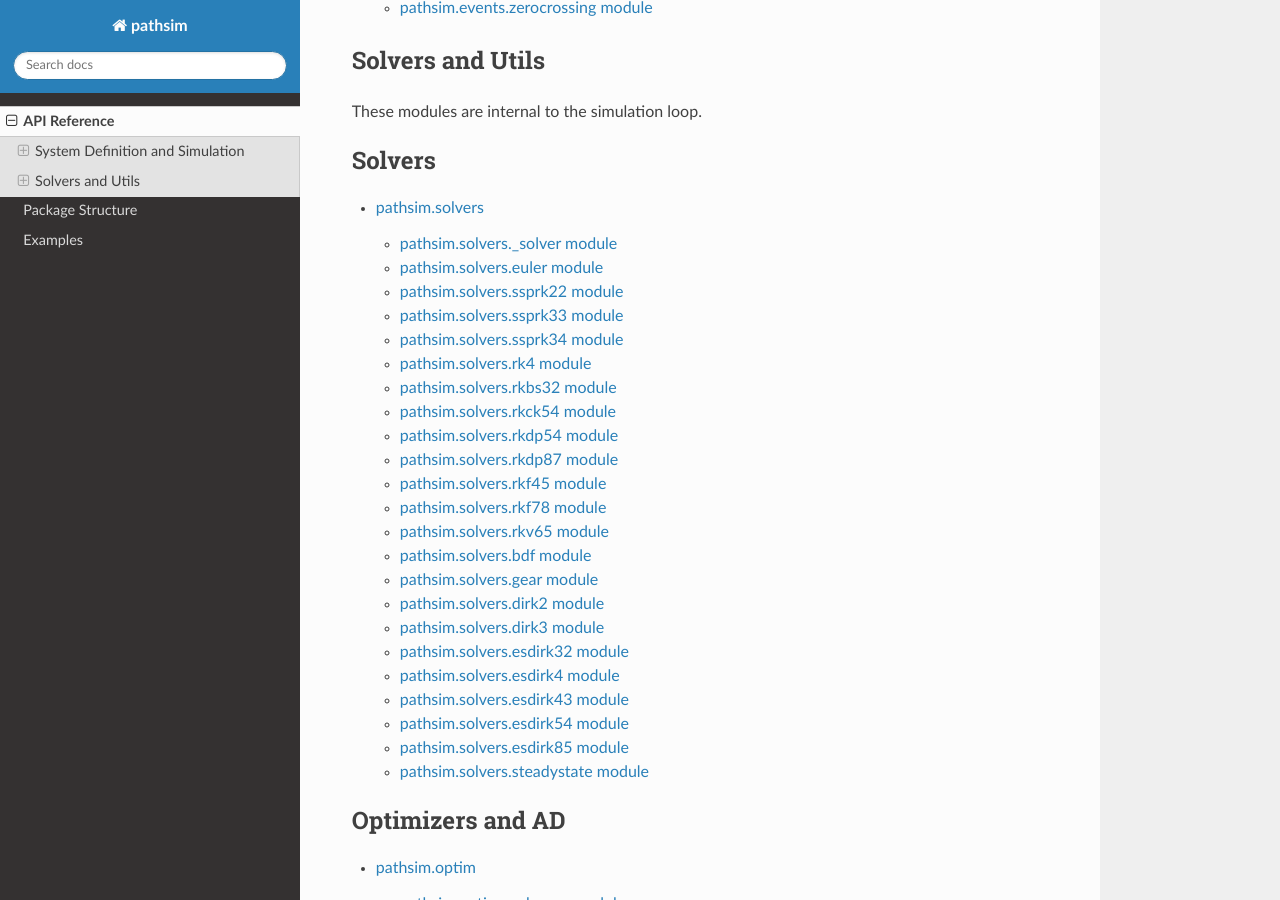
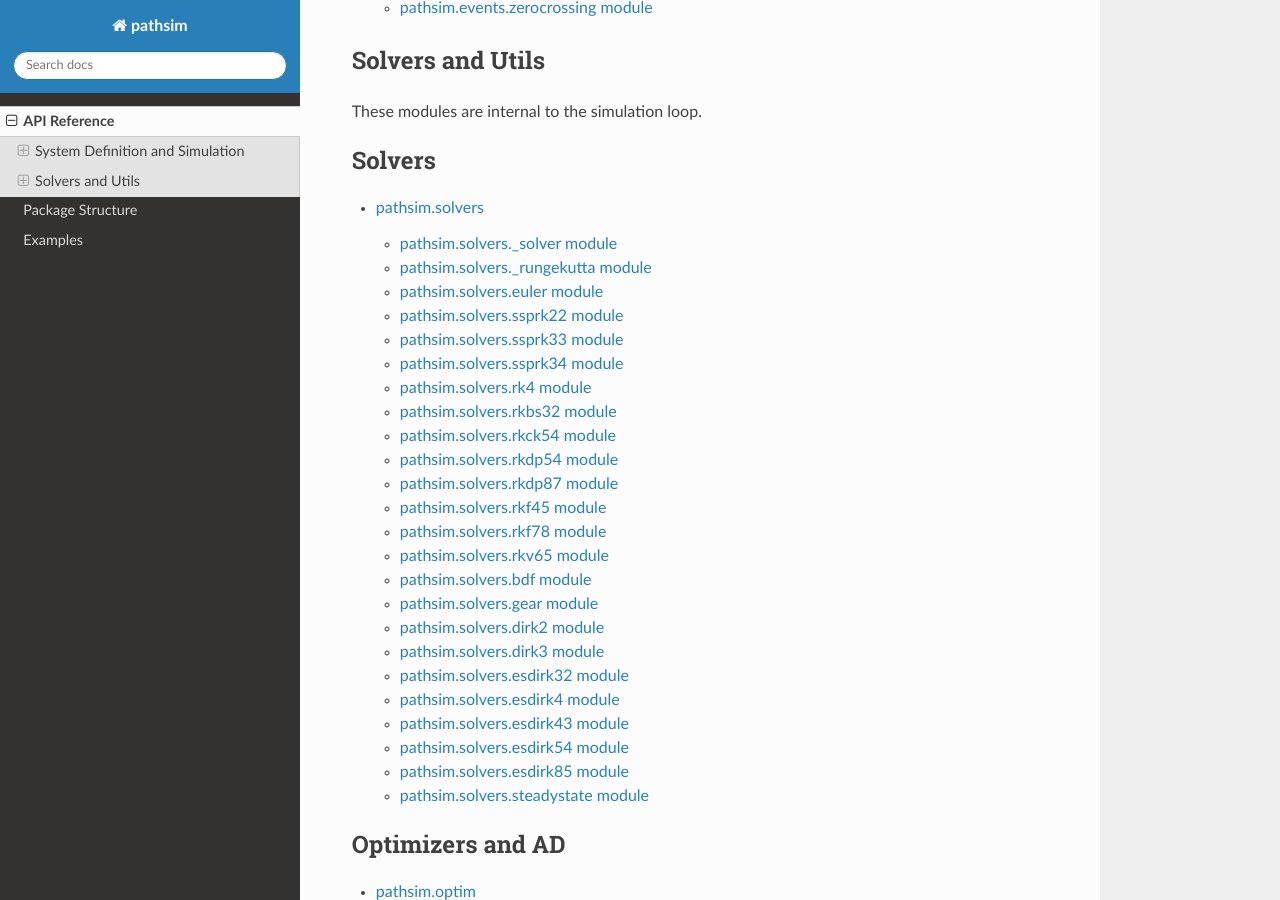
Before and after one commit to milanofthe/pathsim, a Sphinx documentation site: the page built from docs/source/api.rst, in a window 1280 px wide and 900 px high, scrolled down 1708 px. Built offline with Sphinx 7.4.7 and the Read the Docs theme 3.1.0, drawn with Linux system fonts in a browser that asks for light colours.

Commit message:
update docs

```diff
--- /dev/null
+++ b/docs/source/modules/pathsim.solvers._rungekutta.rst
@@ -0,0 +1,7 @@
+pathsim.solvers._rungekutta module
+==================================
+
+.. automodule:: pathsim.solvers._rungekutta
+   :members:
+   :show-inheritance:
+   :undoc-members:
--- a/docs/source/modules/pathsim.solvers.rst
+++ b/docs/source/modules/pathsim.solvers.rst
@@ -5,6 +5,7 @@ pathsim.solvers
    :maxdepth: 4
 
    pathsim.solvers._solver
+   pathsim.solvers._rungekutta
    pathsim.solvers.euler
    pathsim.solvers.ssprk22
    pathsim.solvers.ssprk33
```
